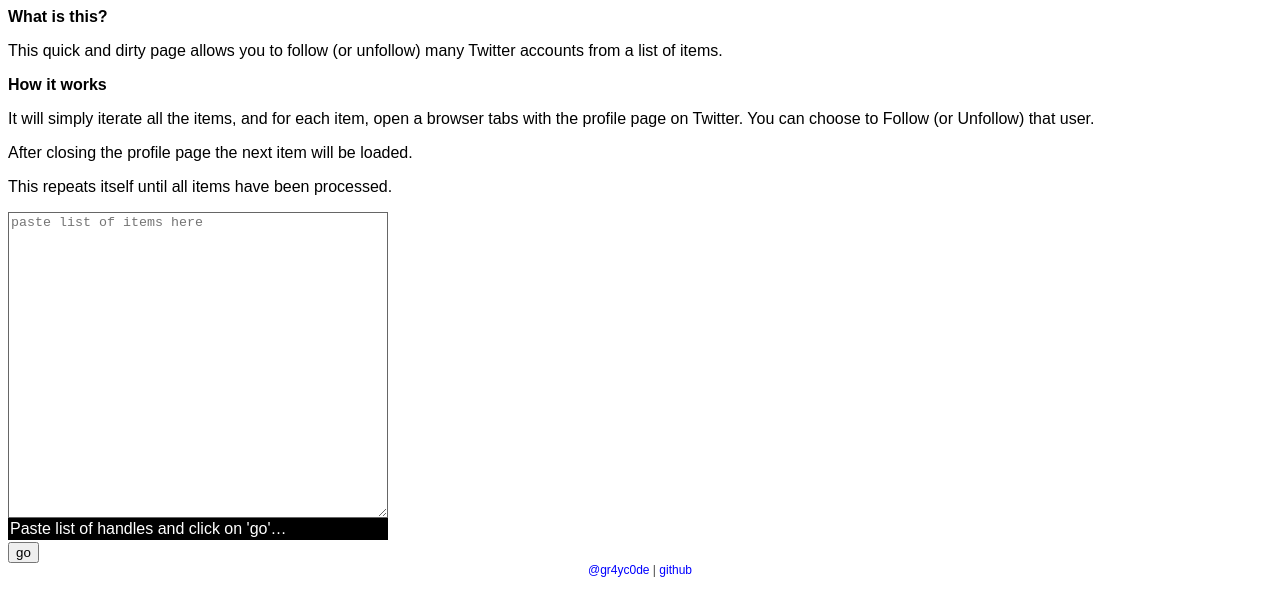
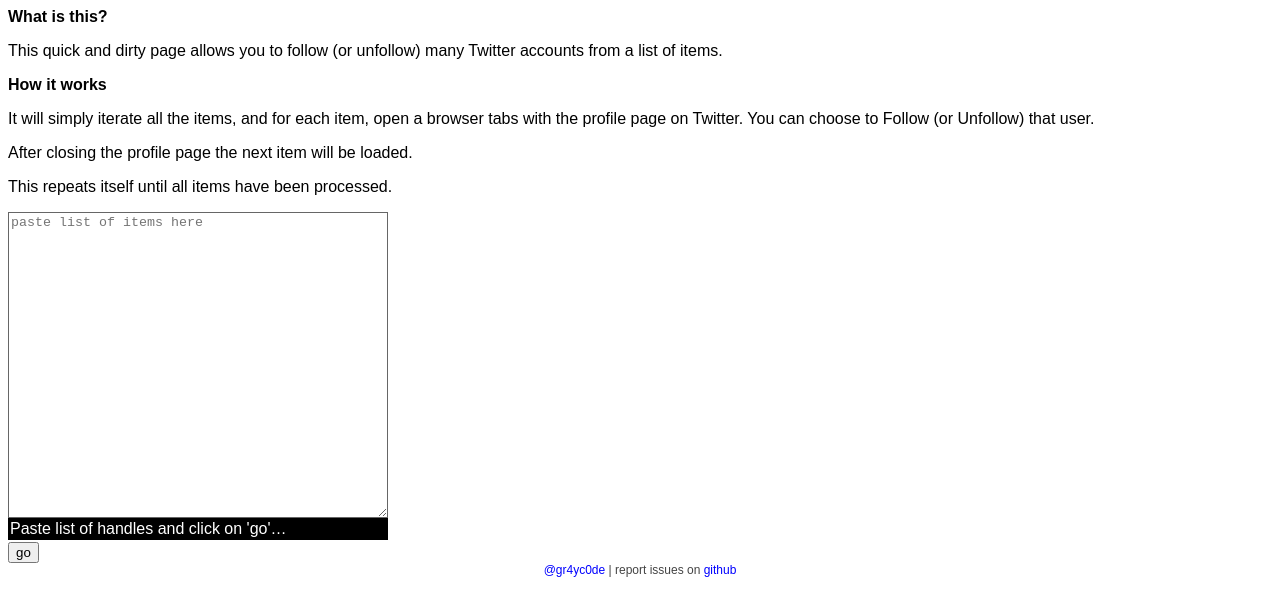
Before and after one commit to gr4yc0de/twtool, a plain HTML site: page html/index.html in a window 1280 px wide. Drawn offline with Linux system fonts and the light colour scheme.

Commit message:
Update footer.

```diff
--- a/html/index.html
+++ b/html/index.html
@@ -132,6 +132,6 @@ profile page on Twitter. You can choose to Follow (or Unfollow) that user.</p>
 <div id="buttons">
 <button id="start">go</button>
 </div>
-<div id="footer"><a href="https://twitter.com/gr4yc0de">@gr4yc0de</a> | <a href="https://github.com/gr4yc0de/twtool1">github</a></div>
+<div id="footer"><a href="https://twitter.com/gr4yc0de">@gr4yc0de</a> | report issues on <a href="https://github.com/gr4yc0de/twtool1">github</a></div>
 </body>
 </html>
```
